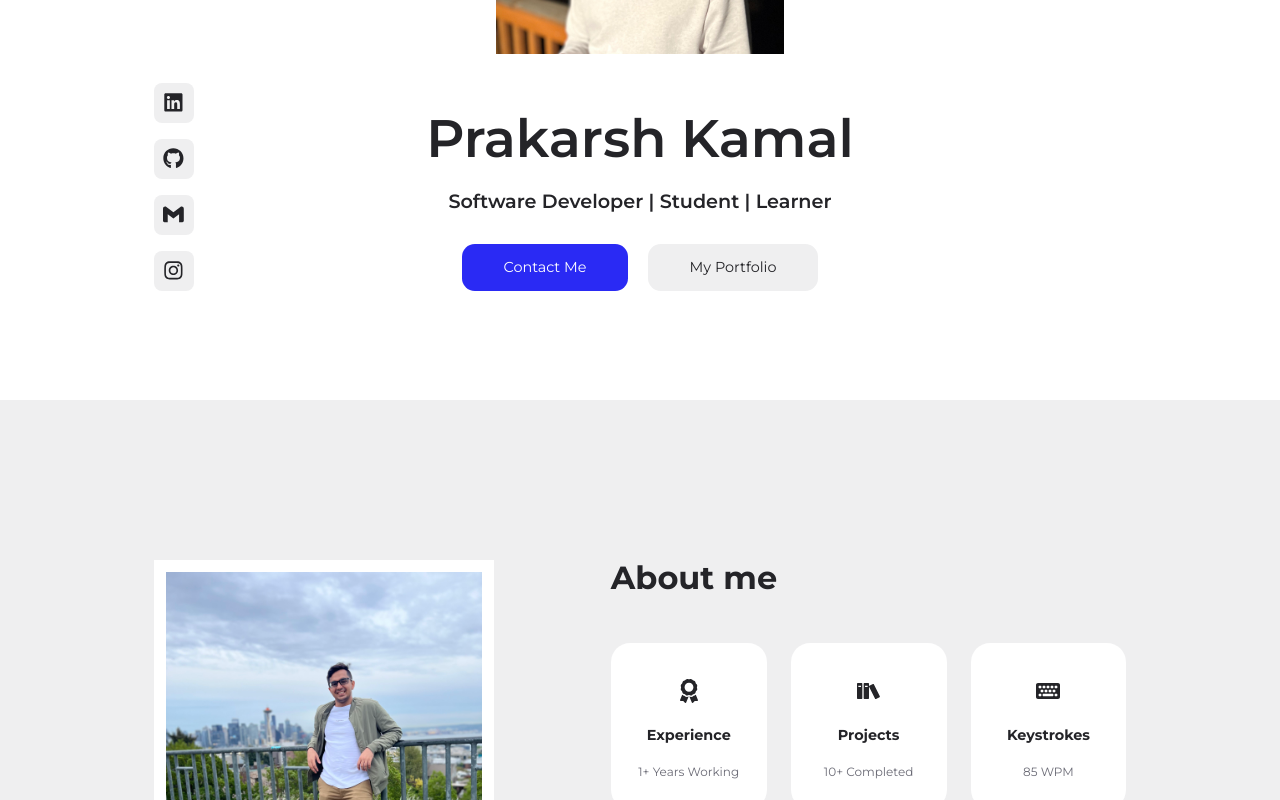
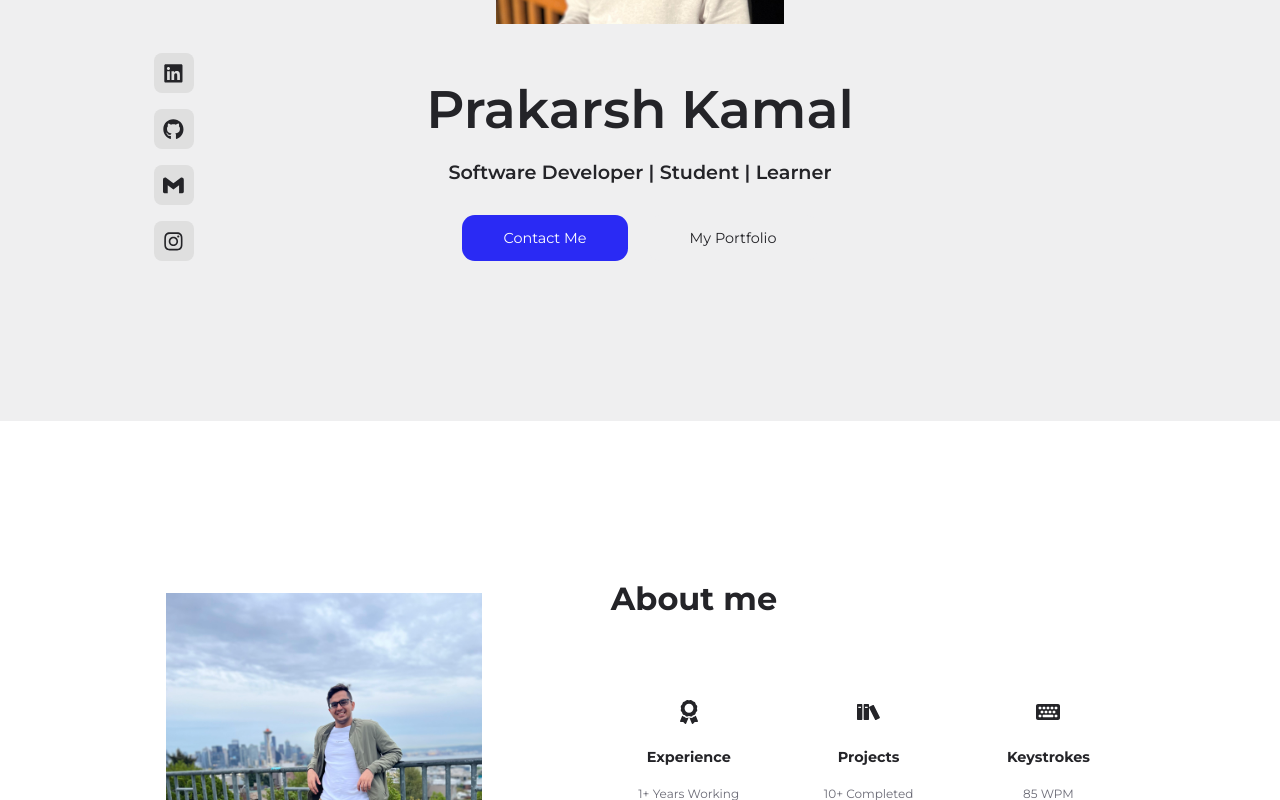
Before and after one commit to PrakarshKamal/prakarshkamal.github.io, a React (Create React App) app: page / in a window 1280 px wide. Shown: the part 400-1200 px from the top of the page. Built offline with nearby package versions, Linux system fonts and the light colour scheme.

Commit message:
style changes

```diff
--- a/src/index.css
+++ b/src/index.css
@@ -93,7 +93,7 @@ section {
   transition: var(--transition);
 }
 
-section:nth-child(even) {
+section:nth-child(odd) {
   background: var(--color-white);
 }
 
--- a/src/sections/header/Header.css
+++ b/src/sections/header/Header.css
@@ -54,7 +54,7 @@ header {
   width: 2.5rem;
   aspect-ratio: 1/1;
   font-size: 1.3rem;
-  background: var(--color-light);
+  background: rgb(223, 223, 223);
   color: var(--color-black);
   display: grid;
   place-items: center;
--- a/src/sections/header/Header.jsx
+++ b/src/sections/header/Header.jsx
@@ -11,7 +11,7 @@ const Header = () => {
   }, []);
 
   return (
-    <header id="header">
+    <section id="header">
       <div className="container header__container">
         <div className="header__portrait" data-aos="zoom-in">
           <img src={HeaderPortrait} alt="" />
@@ -39,7 +39,7 @@ const Header = () => {
           ))}
         </div>
       </div>
-    </header>
+    </section>
   );
 };
 
```
